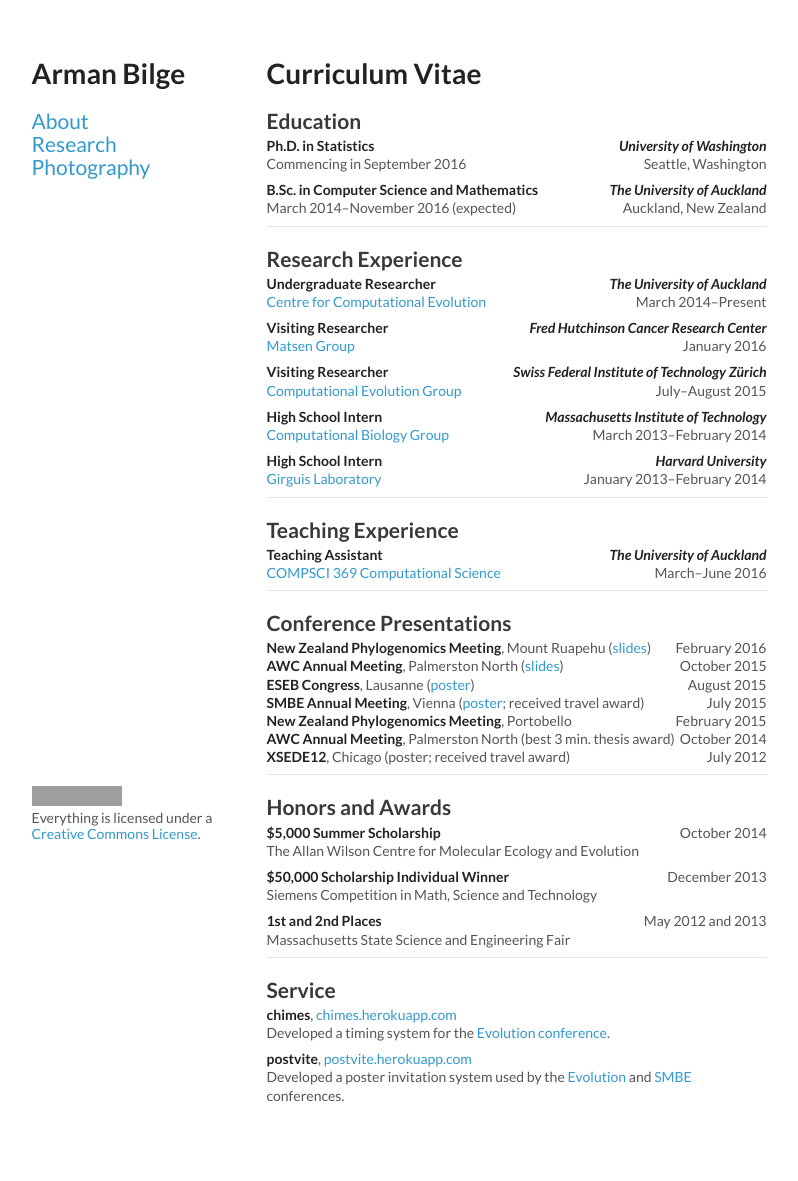
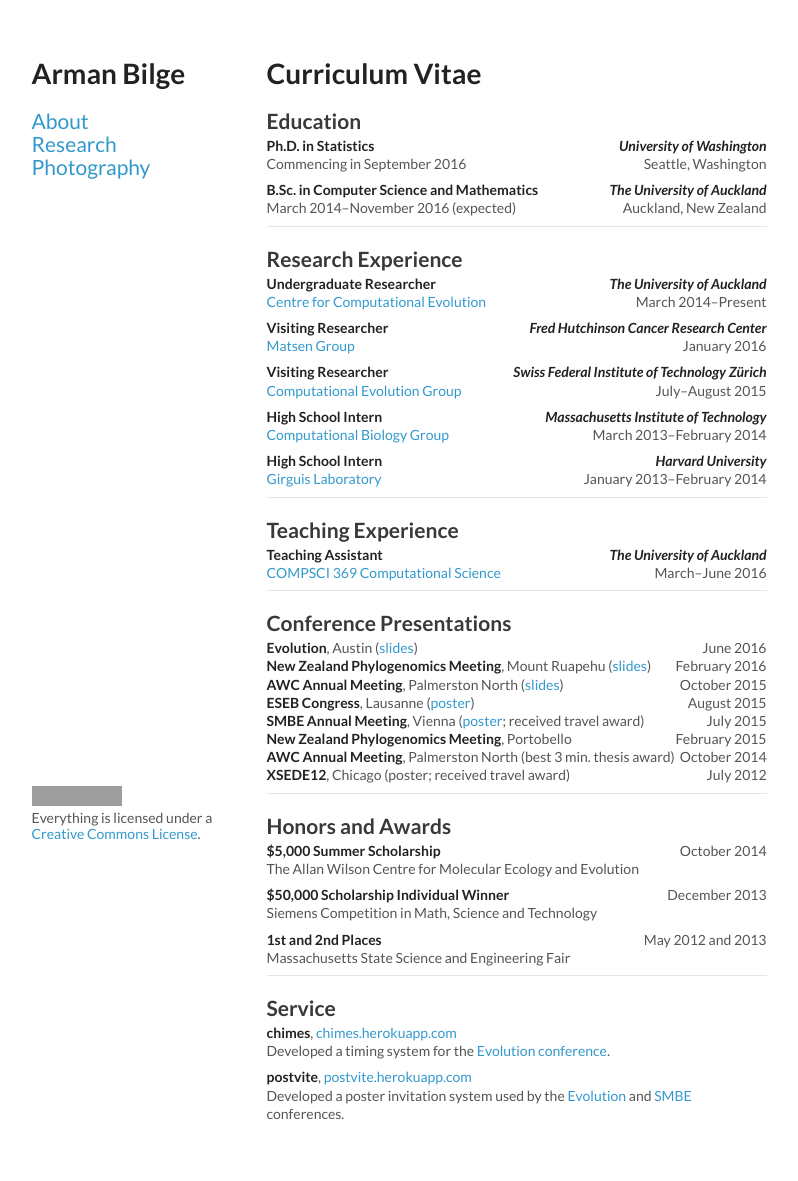
Before and after one commit to armanbilge/armanbilge.github.io, a Jekyll site: the page built from cv/index.md, in a window 1280 px wide. Shown: the whole page, without its empty margins (241-1039 px from the left). Built offline with Jekyll 4.4.1, drawn with Linux system fonts in a browser that asks for light colours; a style sheet for code colours, icons or effects is not loaded; grey boxes are pictures that could not be loaded.

Commit message:
Add Evolution to presentations on CV

```diff
--- a/cv/index.md
+++ b/cv/index.md
@@ -68,6 +68,8 @@
 
 ## Conference Presentations
 
+<span class="left">**Evolution**, Austin ([slides](//doi.org/10.5281/zenodo.55957))</span>
+<span class="right">June 2016</span><br/>
 <span class="left">**New Zealand Phylogenomics Meeting**, Mount Ruapehu ([slides](//doi.org/10.5281/zenodo.46350))</span>
 <span class="right">February 2016</span><br/>
 <span class="left">**AWC Annual Meeting**, Palmerston North ([slides](//doi.org/10.5281/zenodo.32808))</span>
```
